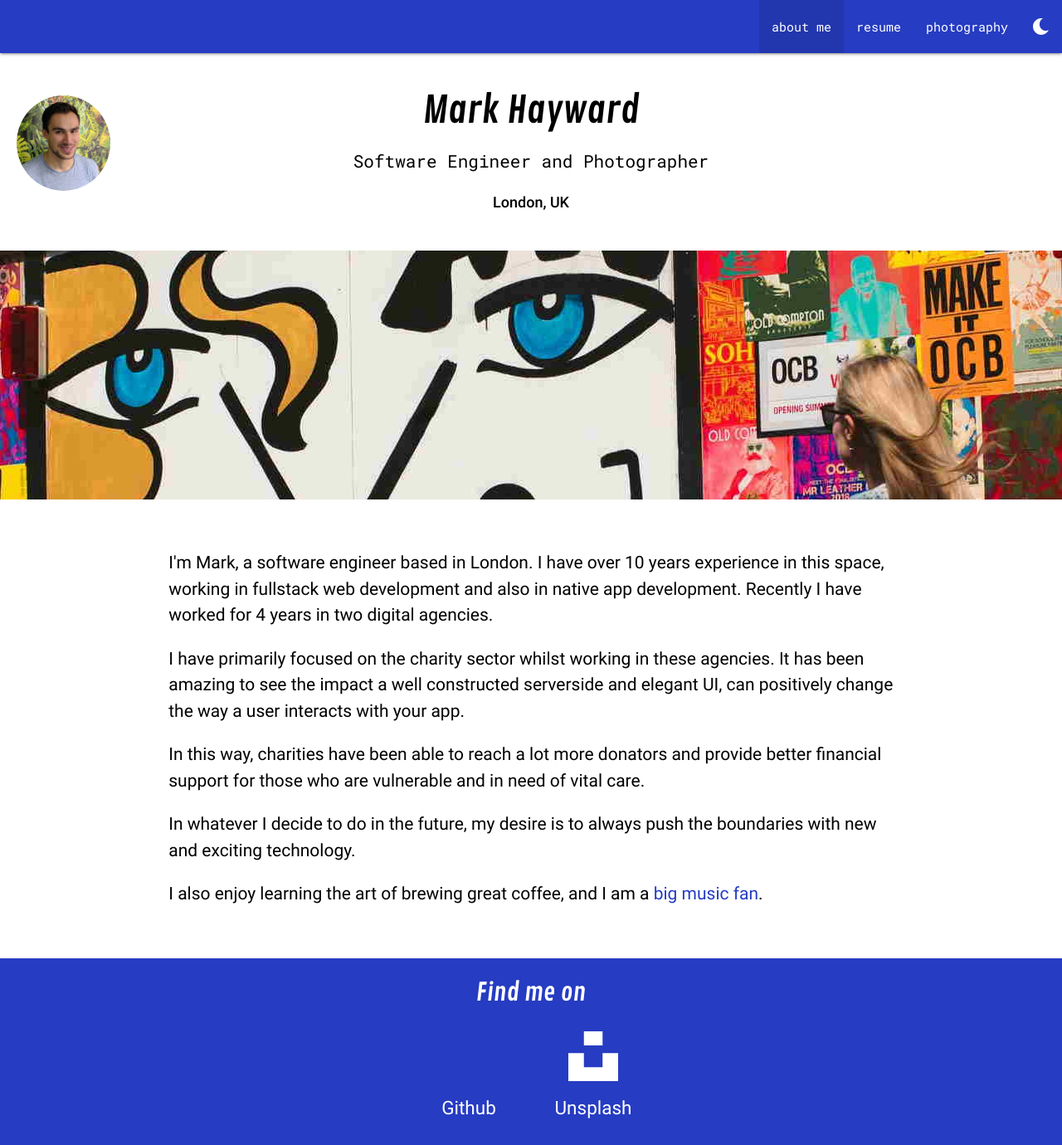
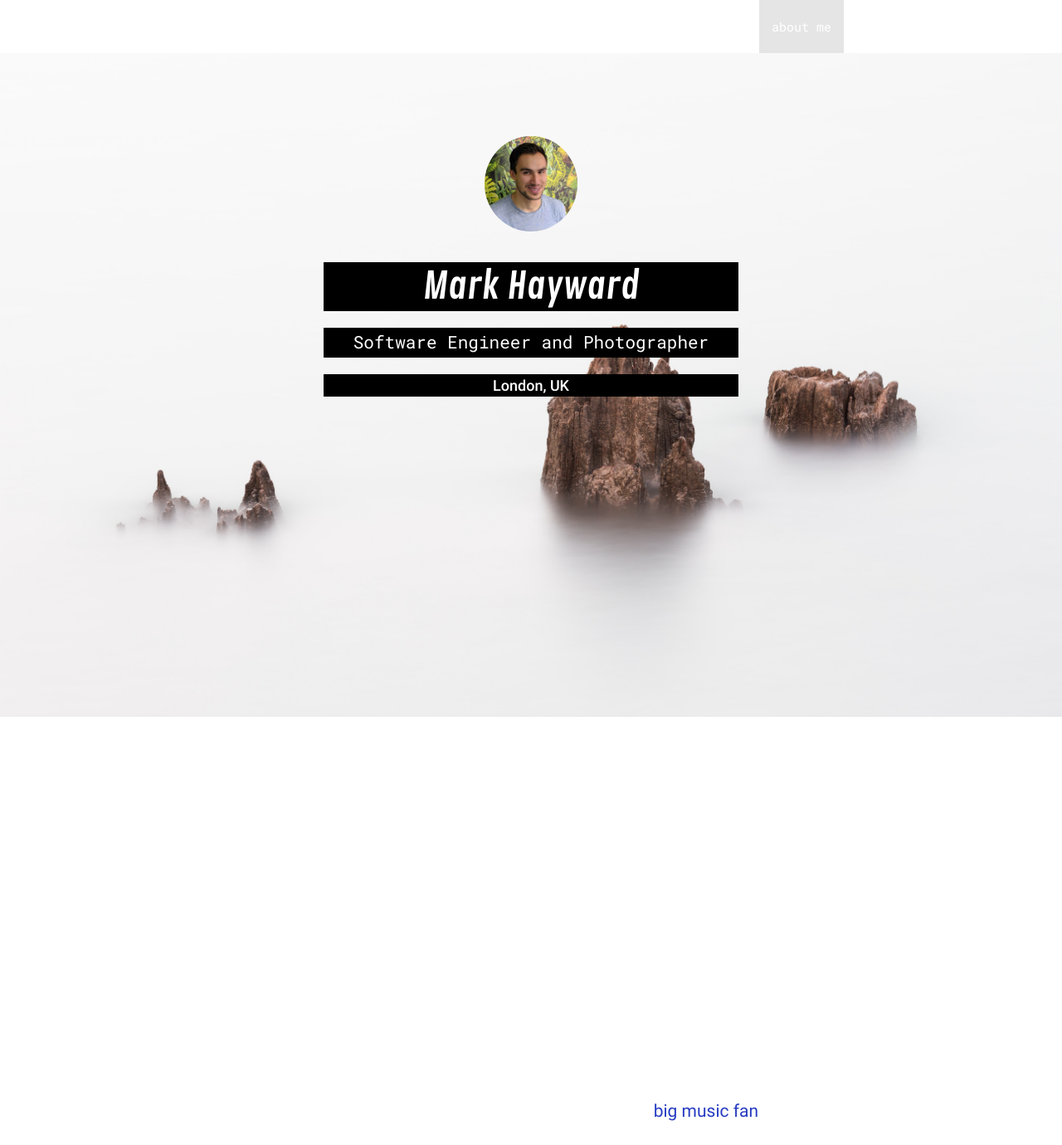
Before and after one commit to mhayward-dev/markhaywardtech, a plain HTML site: page Frontend/public/index.html in a window 1280 px wide. Shown: the top 1380 px of the page at 83% size. Drawn offline with nearby package versions, Linux system fonts and the light colour scheme; no server answers.

Commit message:
Initial idea for redesign

```diff
--- a/Frontend/public/css/main.css
+++ b/Frontend/public/css/main.css
@@ -159,7 +159,17 @@ nav li {
 
 .bio-header-desktop {
     display: none;
-    margin: 45px 0;
+    height: 800px;
+}
+
+.bio-details-container {
+    padding-top: 100px;
+    display: flex;
+    justify-content: center;
+}
+
+.bio-text-backdrop {
+    width: 500px;
 }
 
 .bio-header-mobile {
@@ -170,25 +180,28 @@ nav li {
     font-family: "ContrailOne-Regular";
     font-size: 3rem;
     margin: 0;
+    background: #000;
+    padding: 5px;
 }
 
 .bio-title {
     font-family: "RobotoMono-Regular";
     font-size: 1.4rem;
     margin: 20px 0;
+    background: #000;
+    padding: 2px;
 }
 
 .bio-location {
     font-family: "Roboto-Medium";
     font-size: 1.2rem;
     margin: 20px 0;
+    background: #000;
 }
 
 .bio-header-desktop .bio-profile-image {
-    position: absolute;
-    height: 115px !important;
-    left: 20px;
-    top: 115px;
+    height: 115px;
+    margin-bottom: 30px;
 }
 
 .bio-header-mobile .bio-profile-image {
@@ -394,6 +407,10 @@ footer .icon.instagram {
         height: 64px;
     }
 
+    .top-banner {
+        height: 500px;
+    }
+
     .now-playing {
         margin-left: 0;
         margin-right: 0;
--- a/Frontend/public/css/theme.css
+++ b/Frontend/public/css/theme.css
@@ -1,15 +1,30 @@
 /* light */
 
 body.theme-light {
-    color: #000;
+    color: #FFF;
 }
 
 .theme-light nav {
-    background-color: #263cc2;
+    background-color: #fff;
+    color: black;
+    box-shadow: none;
 }
 
 .theme-light .banner-solid-colour {
     background-color: #263cc2;
+}
+
+.theme-light .bio-header-desktop::before {
+    content: "";
+    position: absolute;
+    height: 800px;
+    width: 100%;
+    z-index: -1;
+    left: 0;
+    background-image: url('../images/backdrop-light.jpg');
+    background-repeat: no-repeat;
+    background-size: 100%;
+    background-position: center;
 }
 
 .theme-light footer {
@@ -28,7 +43,7 @@ body.theme-dark {
 }
 
 .theme-dark nav {
-    background-color: #3a4556;
+    background-color: #000000;
 }
 
 .theme-dark #mobile-nav {
@@ -43,6 +58,19 @@ body.theme-dark {
     background-color: #3a4556;
 }
 
+.theme-dark .bio-header-desktop::before {
+    content: "";
+    position: absolute;
+    height: 800px;
+    width: 100%;
+    z-index: -1;
+    left: 0;
+    background-image: url('../images/backdrop-dark.jpg');
+    background-repeat: no-repeat;
+    background-size: 100%;
+    background-position: center;
+}
+
 .theme-dark footer {
     background-color: #3a4556;
 }
--- a/Frontend/public/index.html
+++ b/Frontend/public/index.html
@@ -63,15 +63,19 @@
     </div>
 
     <div class="bio-header-desktop center">
-        <h1 class="bio-name">Mark Hayward</h1>
-        <div class="bio-title">Software Engineer and Photographer</div>
-        <div class="bio-location">London, UK</div>
-        <img src="images/markhayward.jpg" alt="Mark Hayward" class="bio-profile-image circle">
+        <div class="bio-details-container">
+            <div class="bio-text-backdrop">
+                <img src="images/markhayward.jpg" alt="Mark Hayward" class="bio-profile-image circle">
+                <h1 class="bio-name">Mark Hayward</h1>
+                <div class="bio-title">Software Engineer and Photographer</div>
+                <div class="bio-location">London, UK</div>
+            </div>
+        </div>
     </div>
 
-    <div class="banner-image parallax-container">
+    <!-- <div class="top-banner banner-image parallax-container">
         <div class="parallax"><img src="images/soho.jpg"></div>
-    </div>
+    </div> -->
 
     <div class="section container">
         <div class="row">
```
Also changed, not shown: Frontend/public/images/backdrop-dark-old.jpg (added), Frontend/public/images/backdrop-light.jpg (added), Frontend/public/images/backdrop-light2.jpg (added), 1 other file.
